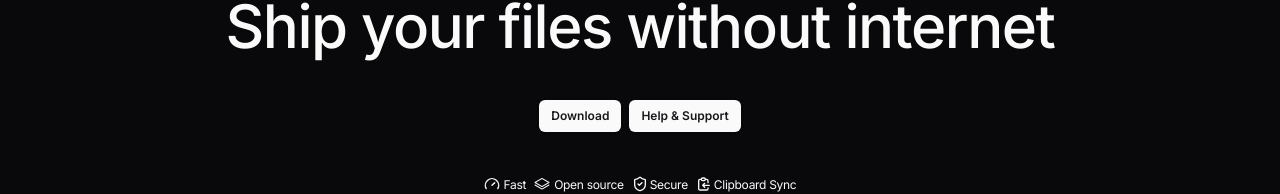
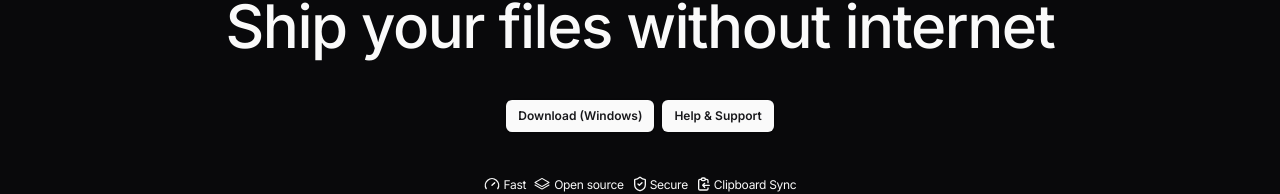
Before and after one commit to babyo777/ship, a Next.js app: page / in a window 1280 px wide. Shown: the part 177-371 px from the top of the page. Built offline with nearby package versions, Linux system fonts and the light colour scheme; no server answers.

Commit message:
refactor: chnaged text

```diff
--- a/src/app/page.tsx
+++ b/src/app/page.tsx
@@ -45,7 +45,7 @@ export default function Home() {
         <div className="flex space-x-2">
         {isMac ? (
         <Button asChild size="sm" className="font-semibold">
-          <Link href={"https://github.com/babyo77/ship/releases/download/1.0.11/Ship-1.0.11-arm64.dmg"}>Download</Link>
+          <Link href={"https://github.com/babyo77/ship/releases/download/1.0.11/Ship-1.0.11-arm64.dmg"}>Download (Mac)</Link>
         </Button>
       ) : (
         <Download />
--- a/src/components/ui/download.tsx
+++ b/src/components/ui/download.tsx
@@ -26,7 +26,7 @@ function Download() {
     <Dialog>
       <DialogTrigger>
         <Button asChild size={"sm"} className="font-semibold">
-          <p>Download</p>
+          <p>Download (Windows)</p>
         </Button>
       </DialogTrigger>
       <DialogContent className="max-md:w-[90dvw] max-h-[90dvh] rounded-lg">
```
